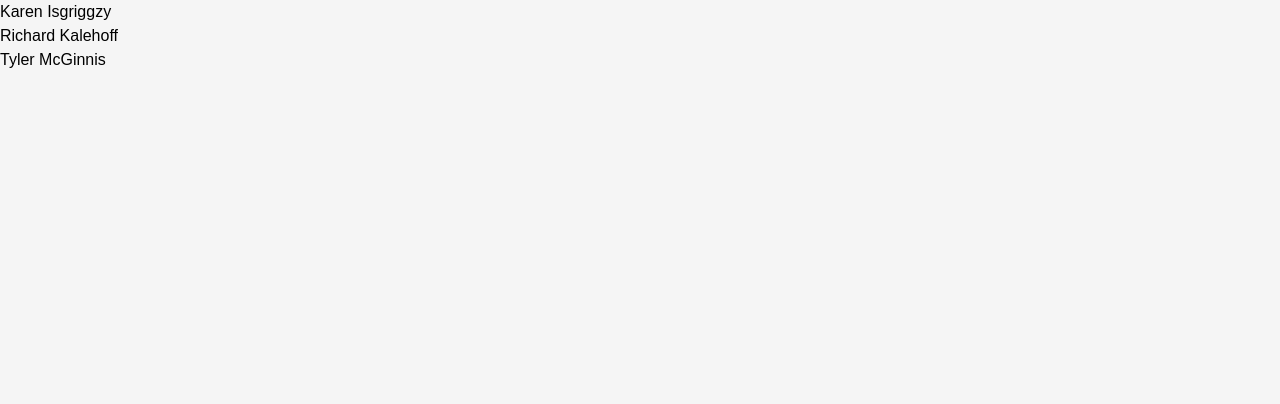
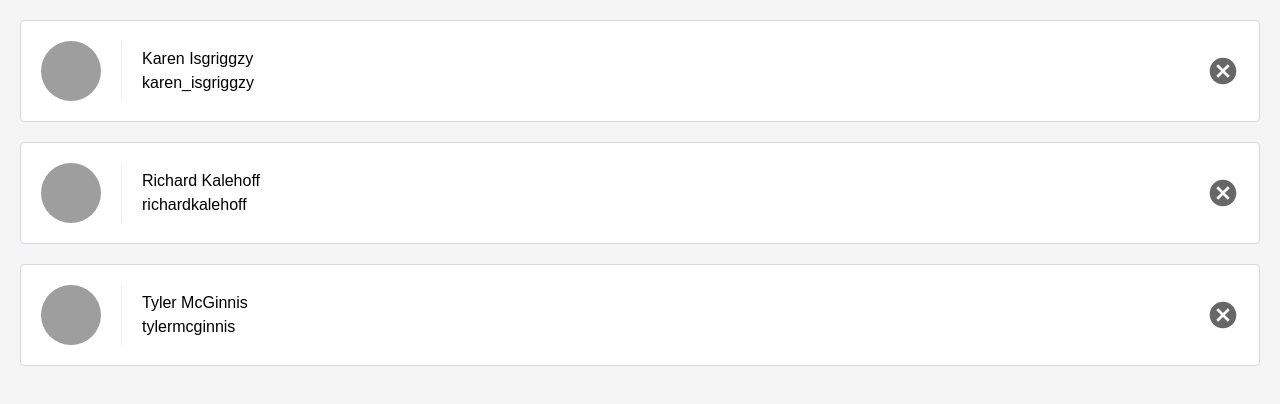
Before and after one commit to AaronMoroney/ContactsApp-State, a React (Create React App) app in the folder frontend/: page / in a window 1280 px wide. Shown: the top 404 px of the page. Built offline with nearby package versions, Linux system fonts and the light colour scheme.

Commit message:
used the map to build out the contacts UI

```diff
--- a/frontend/src/components/ListContacts.js
+++ b/frontend/src/components/ListContacts.js
@@ -4,7 +4,17 @@
         <ol className = 'contact-list'>
            {
                 contacts.map((contact) => (
-                    <li key={contact.id}>{contact.name}</li>
+                    <li key={contact.id} className='contact-list-item'>
+                        <div
+                        className='contact-avatar'
+                        style={{backgroundImage: `url(${contact.avatarURL})`}}
+                        ></div>
+                        <div className='contact-details'>
+                            <p>{contact.name}</p>
+                            <p>{contact.handle}</p>
+                        </div>
+                        <button className='contact-remove'>remove</button>
+                    </li>
                 ))
            }
         </ol>
```
